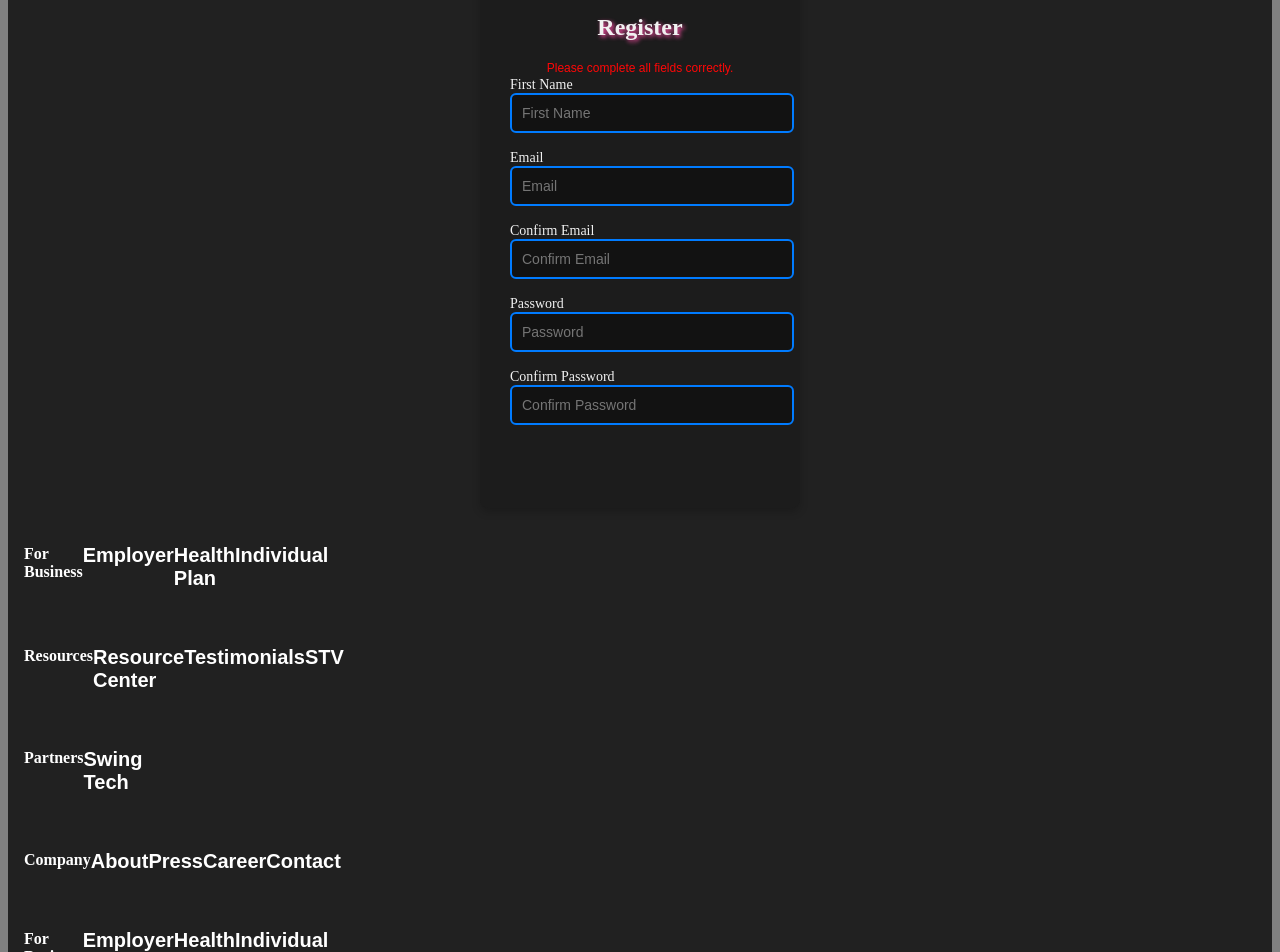
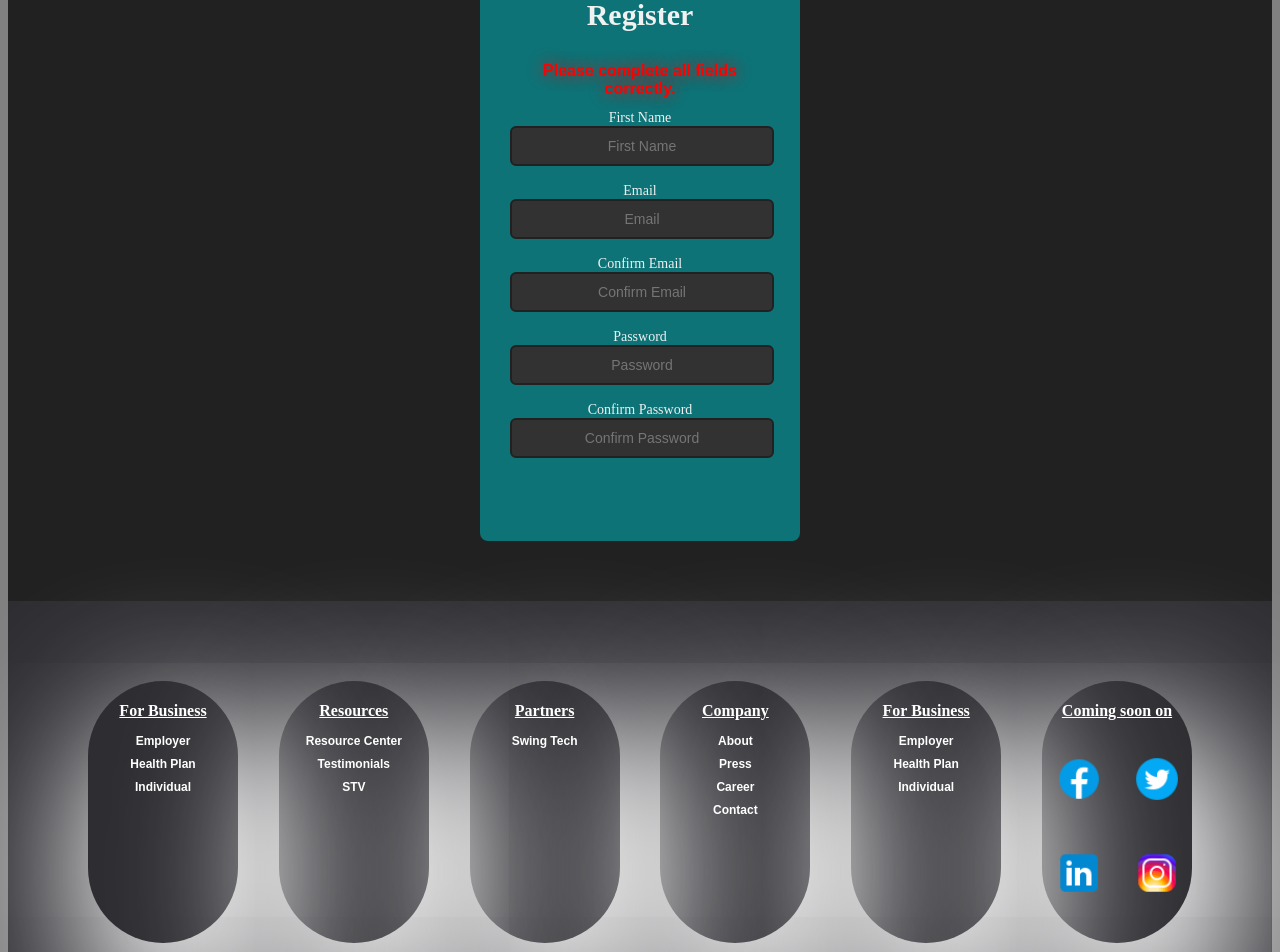
Before and after one commit to alexmina12/WebSite, a React (Create React App) app: page /register in a window 1280 px wide. Shown: the part 100-1052 px from the top of the page. Built offline with nearby package versions, Linux system fonts and the light colour scheme; no server answers.

Commit message:
Style components and resolve footer year error

```diff
--- a/src/components/Footer/Footer.jsx
+++ b/src/components/Footer/Footer.jsx
@@ -80,7 +80,7 @@ export function Footer() {
             <div className={styles['footer-below']}>
                 <div className={styles['footer-copyright']}>
                     <p>
-                        @(new Date().getFullYear()) ShopWise, All rights reserved &copy;
+                        {(new Date().getFullYear())} ShopWise, All rights reserved &copy;
                     </p>
                 </div>
                 <div className={styles['footer-below-links']}>
--- a/src/components/Footer/Footer.module.css
+++ b/src/components/Footer/Footer.module.css
@@ -1,17 +1,18 @@
-/* .section {
+.section {
     padding: 4rem 4rem;
+    margin-top: 60px;
 }
 
 Footer {
     background-color: #2d2d32;
 }
 
-/* .footer {
+.footer {
     display: flex;
     flex-direction: column;
-} */
+}
 
-/* .footer-links {
+.footer-links {
     display: flex;
     justify-content: space-between;
     align-items: flex-start;
@@ -20,72 +21,78 @@ Footer {
     width: 100%;
     text-align: left;
     margin-bottom: 2rem;
-} */
+}
 
 .footer-links-div {
+    height: 262.22px;
     width: 150px;
     margin: 1rem;
-    display: flex;
-    justify-content: flex-start;
-    flex-direction: row;
     color: white;
+    text-align: center;
+    border-radius: 100px;
+    box-shadow: 20px 60px 150px 30px white;
 }
 
-/* a {
+a {
     color: rgb(175, 175, 179);
     text-decoration: none;
-} */
-
- .socialmedia {
-    display: inline-block;
-    flex-direction: column;
 }
 
-/* .socialmedia img{
-    width: 80%;
-} */
+.socialmedia {
+    display: flex;
+    flex-wrap: wrap;
+    justify-content: space-between;
+    align-items: center;
+}
 
-/* .footer-links-div h4{
-    font-size: 14px;
+.socialmedia img {
+    width: 70%; /* Ajustează lățimea imaginilor pentru a încăpea două pe rând */
+    margin: 12px; /* Ajustează spațiul dintre imaginile sociale */
+}
+
+
+.footer-links-div h4{
+    font-size: 16px;
     line-height: 17px;
     margin-bottom: 0.9rem;
-} */
+    text-decoration: underline;
+}
 
-/* .footer-links-div p{
+.footer-links-div p{
     font-size: 12px;
     line-height: 15px;
     margin: 0.5rem 0;
     cursor: pointer;
-} */
+}
 
-/* .footer-below {
+.footer-below {
     display: flex;
     flex-direction: row;
     justify-content: space-between;
     margin-top: 0.2rem;
-} */
+}
 
-/* .footer-below-links {
+.footer-below-links {
     display: flex;
     flex-direction: row;
-} */
+}
 
-/* .footer-below-links p{
+.footer-below-links p{
     font-size: 13px;
     line-height: 15px;
     margin-left: 2rem;
     color: white;
     font-weight: 600px;
-} */
+}
 
-/* hr {
+hr {
     color: #2d2d32;
     width: 100%;
-} */
+}
 
-/* .footer-copyright {
+.footer-copyright {
     font-style: 13px;
     line-height: 15px;
     color: rgb(255, 255, 255);
     font-weight: 600;
-} */
+}
--- a/src/components/Login/login.module.css
+++ b/src/components/Login/login.module.css
@@ -3,9 +3,8 @@
     width: 260px;
     margin: 0 auto;
     padding: 30px;
-    background-color: #1c1c1c;
+    background-color: #0D7377;
     border-radius: 8px;
-    box-shadow: 0 4px 8px rgba(0, 0, 0, 0.2);
     display: flex;
     flex-direction: column;
     align-items: center;
@@ -17,12 +16,13 @@
     color: #f1f1f1;
     font-size: 24px;
     margin-bottom: 20px;
-    text-shadow: 2px 2px 4px #ff4da6;
   }
 
   .formGroup {
     width: 100%;
     margin-bottom: 15px;
+    margin-right: 20px;
+    text-align: left;
   }
 
   .label {
@@ -35,9 +35,9 @@
     width: 100%;
     padding: 10px;
     font-size: 14px;
-    border: 2px solid #007bff;
+    border: 2px solid #212121;
     border-radius: 6px;
-    background-color: #121212;
+    background-color: #323232;
     color: #f1f1f1;
     transition: border-color 0.3s ease;
   }
--- a/src/components/Navigation/NavigationBar.jsx
+++ b/src/components/Navigation/NavigationBar.jsx
@@ -1,6 +1,7 @@
 import React, { useState } from "react";
 import { Link } from "react-router-dom";
 import * as RiIcons from 'react-icons/ri';
+import * as FcIcons from 'react-icons/fc'
 import styles from "./NavigationBar.module.css";
 
 export function Nav() {
@@ -23,22 +24,22 @@ export function Nav() {
             </li>
             <li className={styles['nav-text']}>
               <Link to="/">
-                <span>Home</span>
+                <span><FcIcons.FcHome /> Home</span>
               </Link>
             </li>
             <li className={styles['nav-text']}>
               <Link to="/about">
-                <span>About</span>
+                <span><FcIcons.FcAbout /> About</span>
               </Link>
             </li>
             <li className={styles['nav-text']}>
               <Link to="/login">
-                <span>Login</span>
+                <span><RiIcons.RiLoginBoxFill /> Login</span>
               </Link>
             </li>
             <li className={styles['nav-text']}>
               <Link to="/register">
-                <span>Register</span>
+                <span><FcIcons.FcRegisteredTrademark /> Register</span>
               </Link>
             </li>
           </ul>
--- a/src/components/Navigation/NavigationBar.module.css
+++ b/src/components/Navigation/NavigationBar.module.css
@@ -17,7 +17,6 @@
     z-index: 100;
     backdrop-filter: blur(5px);
 }
-
 
 .nav-menu.active {
     transform: translateX(0);
--- a/src/components/Register/Register.module.css
+++ b/src/components/Register/Register.module.css
@@ -2,21 +2,21 @@
   width: 260px;
   margin: 0 auto;
   padding: 30px;
-  background-color: #1c1c1c;
+  background-color: #0D7377;
   border-radius: 8px;
-  box-shadow: 0 4px 8px rgba(0, 0, 0, 0.2);
   display: flex;
   flex-direction: column;
   align-items: center;
   position: relative;
   overflow: hidden;
+  text-align: center;
 }
 
 .heading {
   color: #f1f1f1;
-  font-size: 24px;
-  margin-bottom: 20px;
-  text-shadow: 2px 2px 4px #ff4da6;
+  font-size: 30px;
+  margin-top: 0px;
+  margin-bottom: 30px;
 }
 
 .formGroup {
@@ -32,13 +32,14 @@
 
 .input {
   width: 100%;
-  padding: 10px;
+  padding: 10px 0 10px 0;
   font-size: 14px;
-  border: 2px solid #007bff;
+  border: 2px solid #212121;
   border-radius: 6px;
-  background-color: #121212;
+  background-color: #323232;
   color: #f1f1f1;
   transition: border-color 0.3s ease;
+  text-align: center;
 }
 
 .input:focus {
@@ -70,7 +71,7 @@
   border: none;
   border-radius: 6px;
   cursor: pointer;
-  transition: background-color 0.3s ease, visibility 0.3s ease, opacity 0.3s ease, transform 0.3s ease;
+  transition: background-color 0.3s ease;
   text-shadow: 1px 1px 2px rgba(255, 77, 166, 0.7);
   box-shadow: 0 0 10px rgba(255, 77, 166, 0.5);
 }
@@ -84,12 +85,15 @@
 
 /* Stil pentru mesajul de eroare */
 .errorMsg {
-  color: #ff0707;
-  font-size: 12px;
-  font-weight: 300;
+  color: red;
+  font-size: 16px;
+  font-weight: bold;
   margin: 0;
   padding-top: 10px;
-  animation: showError 0.3s ease;
+  text-align: center;
+  padding-bottom: 8px;
+  text-shadow: 1px 2px 4px rgb(245, 151, 151);
+  animation: highlightAnimation 0.5s infinite alternate;
 }
 
 .inputContainer {
@@ -109,9 +113,30 @@
 
 /* Stil pentru mesajul de completare a câmpurilor */
 .completionMsg {
-  color: #ff0707;
-  font-size: 12px;
-  font-weight: 300;
+  color: red;
+  font-size: 16px;
+  font-weight: bold;
+  text-align: center;
   margin: 0;
-  padding: 0;
+  padding-bottom: 10px;
+  text-shadow: 0 0 0 transparent; /* Valoare inițială, fără umbra vizibilă */
+  animation: highlightAnimation 1s infinite alternate;
 }
+
+@keyframes highlightAnimation {
+  from {
+    text-shadow: 0 0 0 transparent, 0 0 8px rgba(253, 0, 0, 0.6); /* Două umbre: una inițială fără vizibilitate și una cu o culoare mai slabă */
+  }
+  25% {
+    text-shadow: 0 0 10px rgba(253, 0, 0, 0.7); /* A doua valoare intermediară cu o culoare mai vizibilă */
+  }
+  50% {
+    text-shadow: 0 0 15px rgba(253, 0, 0, 0.8); /* O altă valoare intermediară cu o culoare mai intensă */
+  }
+  75% {
+    text-shadow: 0 0 25px rgba(253, 0, 0, 0.9); /* Valoare intermediară cu o culoare intensă */
+  }
+  to {
+    text-shadow: 0 0 50px rgb(250, 4, 4); /* Valoare finală, cea mai intensă culoare */
+  }
+}
```
Also changed, not shown: 1 other file (tests, documents, lock files or other folders).
